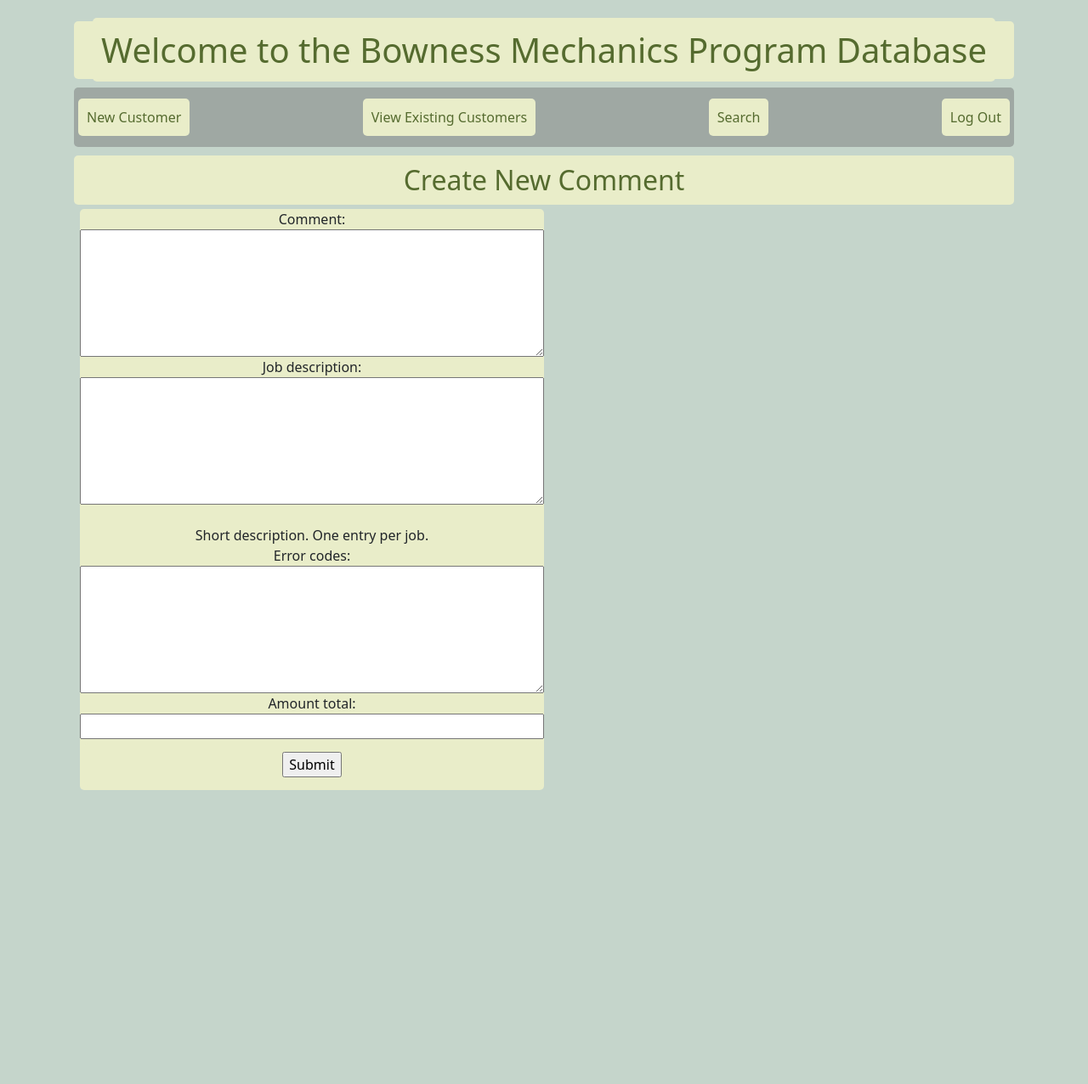
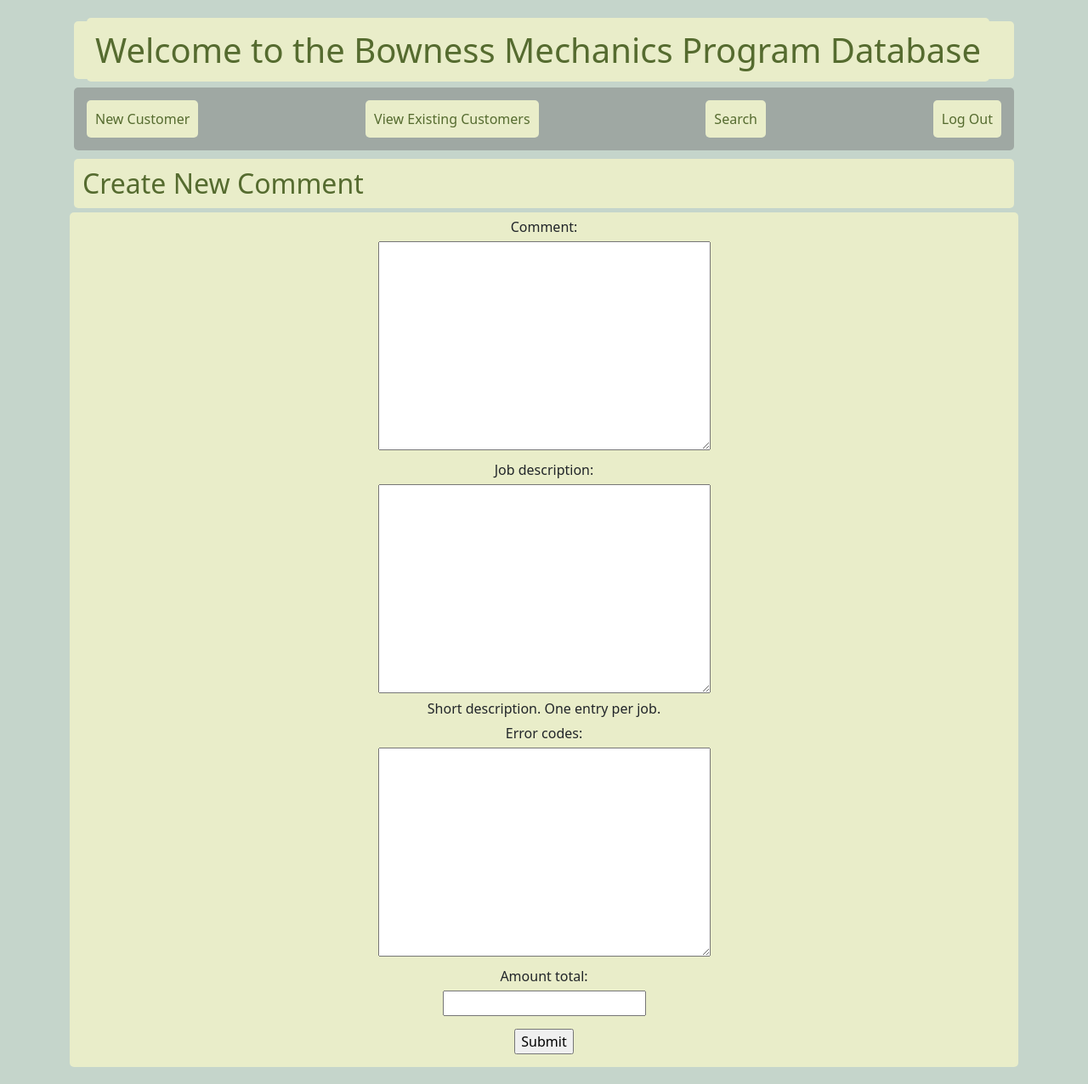
Before and after one commit to gvsa123/bhs_app, a Django app: page /search/view_customer_profile/1/view_vehicle_info/1/view_repair_order_info/1/create_new_comment/ in a window 1280 px wide. Shown: the whole page at 85% size. Before the commit the page ends 930 px from the top, so only its background shows below. Run offline with Django 4.2, Linux system fonts and the light colour scheme; the visitor is signed in with stand-in values (Sample User, id 1); parts of the project's set-up code (start-up, migrations or seed data) failed here and were passed over.

Commit message:
Center form elements.

```diff
--- a/bhs/bhs_app/static/css/style.css
+++ b/bhs/bhs_app/static/css/style.css
@@ -12,30 +12,28 @@
     background-color: none;
 }
 
-nav {
+.navbar {
     margin: 5px;
     padding: 10px;
     border-radius: 5px;
     background-color: #9fa8a3;
 }
 
-textarea {
-    vertical-align: top;
-    align-items: center;
-    height: 150px;
-}
-
-form, form.textarea {
+form {
     border-radius: 5px;
     background-color: #e9edc9;
-    display: grid;
-    max-width: 50%;
-    /* background-color: aquamarine; */
-}
-
-div.container {
-    display: grid;
-    grid-template-rows: 2fr;
     text-align: center;
 
 }
+
+label {
+    padding: 5px;
+    display: grid;
+    grid-template-columns: 1fr;
+}
+
+.container {
+    position: static;
+    display: grid;
+    grid-template-columns: 2fr;
+}
--- a/bhs/bhs_app/templates/bhs_app/create_new_comment.html
+++ b/bhs/bhs_app/templates/bhs_app/create_new_comment.html
@@ -2,11 +2,9 @@
 
 {% block content %}
 <h2>Create New Comment</h2>
-<div class="container class-form">
-    <form method="POST">
-        {% csrf_token %}
-        {{ form_comment }}
-        <p><input type="submit" value="Submit"></p>
-    </form>
+<form method="POST">
+    {% csrf_token %}
+    {{ form_comment }}
+    <p><input type="submit" value="Submit"></p>
 </div>
 {% endblock %}
```
